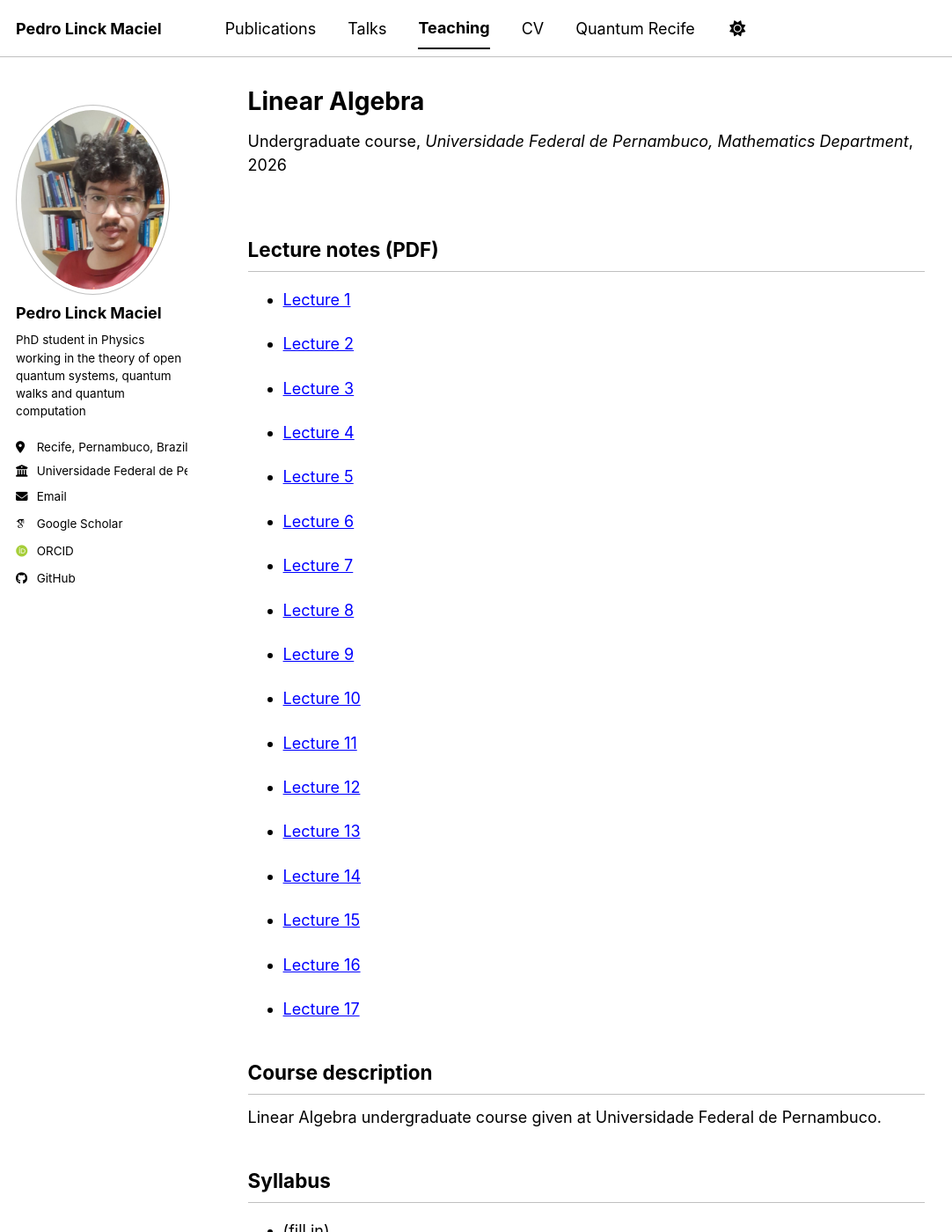
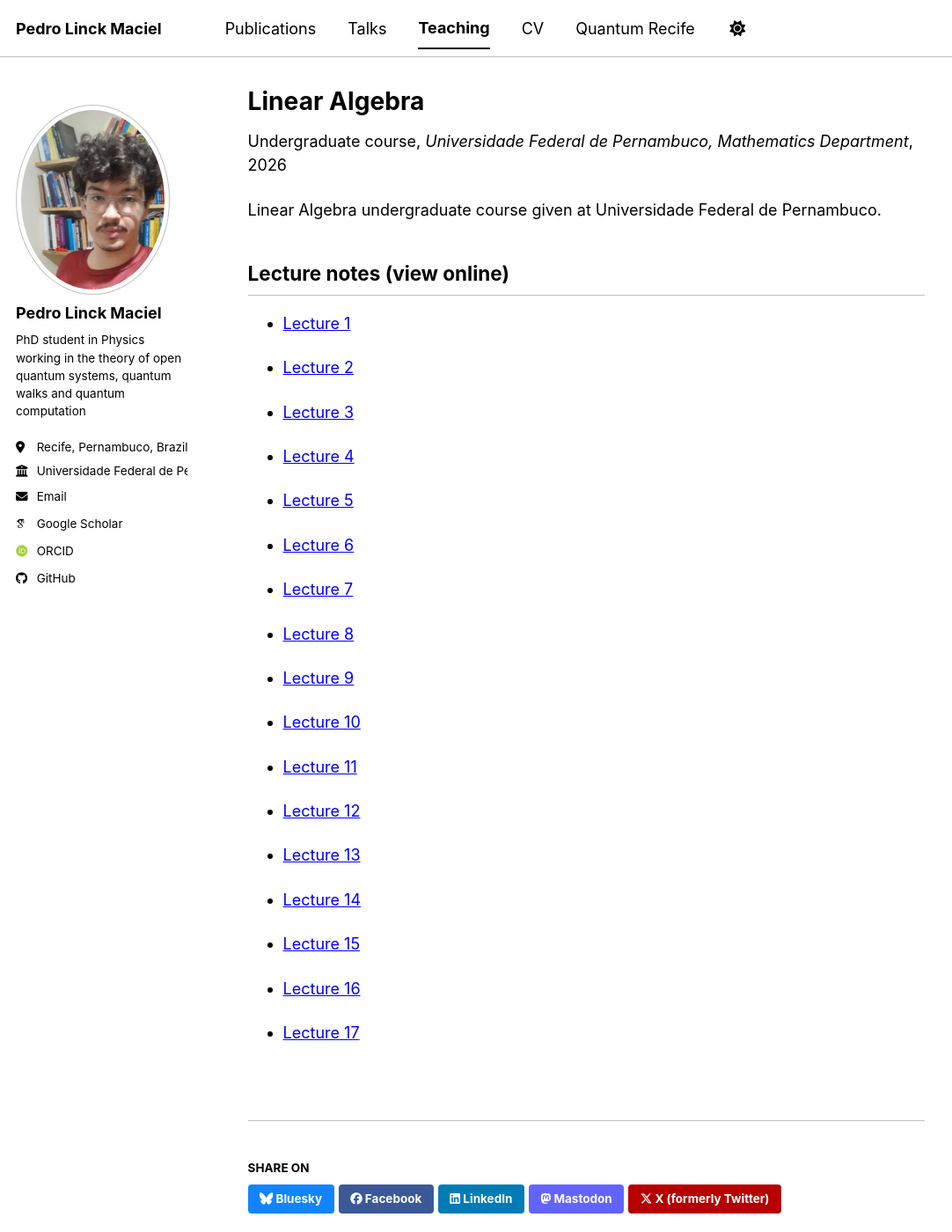
Before and after one commit to pedrolinckm/pedrolinckm.github.io, a Jekyll site: the page built from _teaching/mathematics-linearalgebra.md, in a window 1280 px wide and 1400 px high. Shown: the whole window at 88% size, without its empty margins (0-1082 px from the left). Built offline with Jekyll 4.4.1, drawn with Linux system fonts in a browser that asks for light colours; some web fonts are replaced; a script bundle is joined from its source files by our own code; library files that are not in the unit come from our copies; some of the changed text lies outside the part shown.

Commit message:
Update mathematics-linearalgebra.md

```diff
--- a/_teaching/mathematics-linearalgebra.md
+++ b/_teaching/mathematics-linearalgebra.md
@@ -5,20 +5,15 @@
 permalink: /teaching/mathematics-linearalgebra/
 venue: "Universidade Federal de Pernambuco, Mathematics Department"
 location: "Recife, Brazil"
+excerpt: "Linear Algebra undergraduate course at UFPE (lecture notes and materials)."
 ---
 
-## Lecture notes (PDF)
+Linear Algebra undergraduate course given at Universidade Federal de Pernambuco.
+
+## Lecture notes (view online)
 
 {% assign tag = "linear-algebra-lectures" %}
 {% for i in (1..17) %}
-- <a href="https://github.com/pedrolinckm/pedrolinckm.github.io/releases/download/{{ tag }}/lecture-{{ i }}.pdf" target="_blank" rel="noopener">Lecture {{ i }}</a>
+  {% capture pdf_url %}https://github.com/pedrolinckm/pedrolinckm.github.io/releases/download/{{ tag }}/lecture-{{ i }}.pdf{% endcapture %}
+- <a href="https://docs.google.com/gview?embedded=1&url={{ pdf_url | uri_escape }}" target="_blank" rel="noopener">Lecture {{ i }}</a>
 {% endfor %}
-
-## Course description
-Linear Algebra undergraduate course given at Universidade Federal de Pernambuco.
-
-## Syllabus
-- (fill in)
-
-## References
-- (fill in)
```
